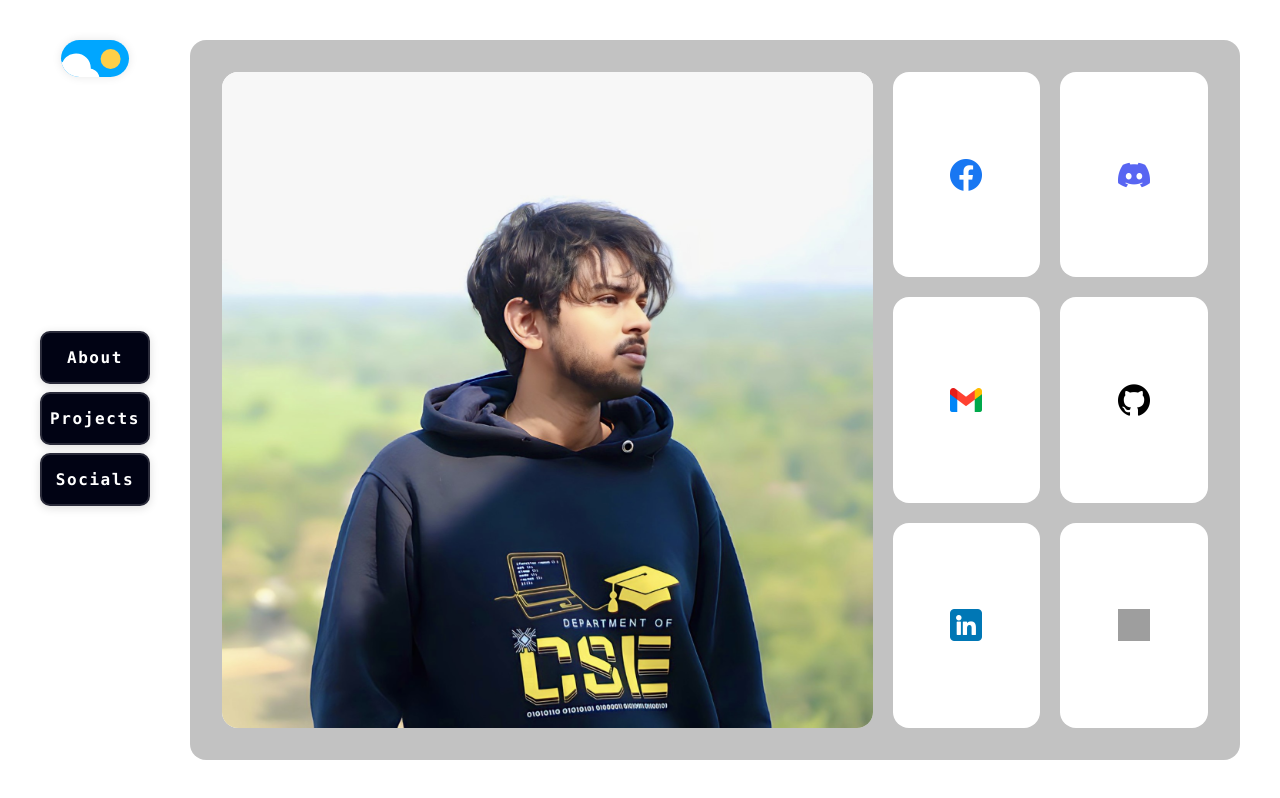
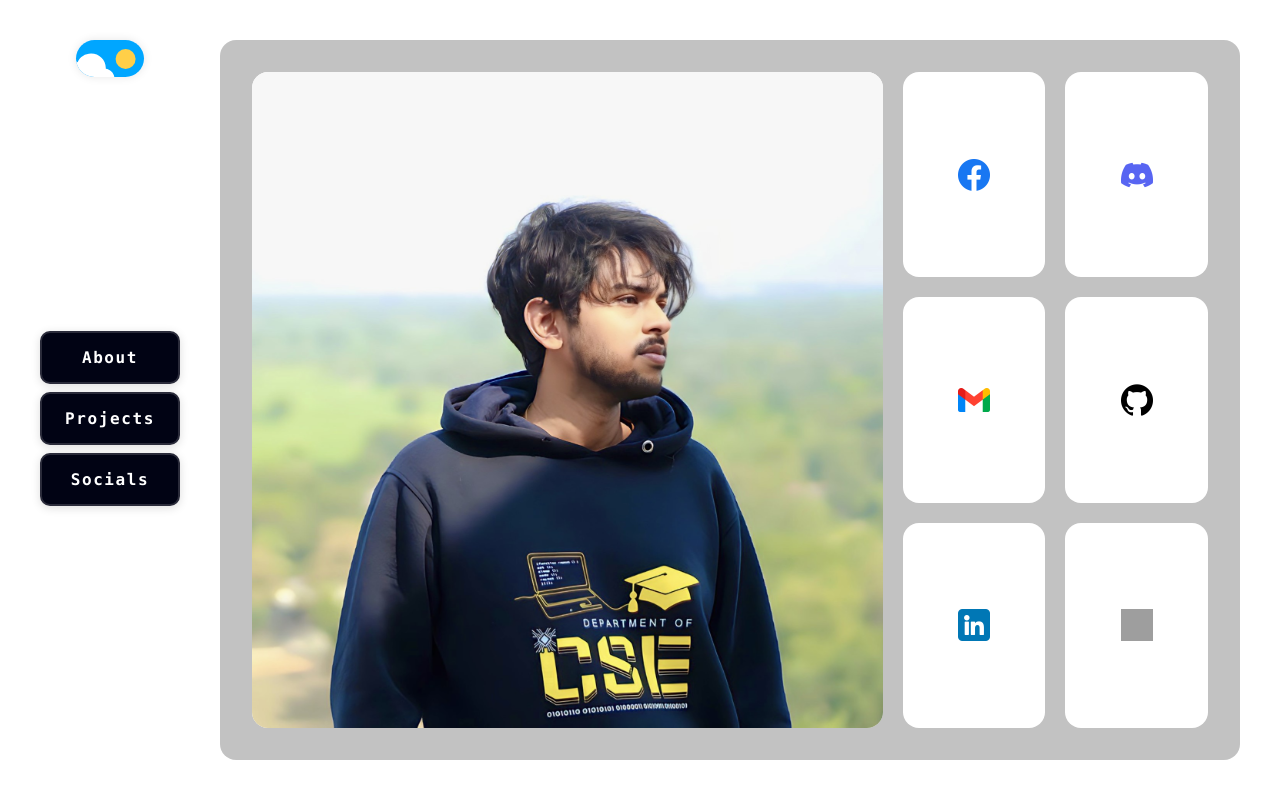
Before and after one commit to RabbitFactory/My_Portfolio, a React (Vite) app: page /socials in a window 1280 px wide. Built offline with nearby package versions, Linux system fonts and the light colour scheme; grey boxes are pictures that could not be loaded.

Commit message:
fixed the font issue

```diff
--- a/src/components/Buttons.jsx
+++ b/src/components/Buttons.jsx
@@ -1,14 +1,19 @@
 import styled from 'styled-components';
+import PropTypes from 'prop-types';
 
 const Button = ({ label }) => {
   return (
     <StyledWrapper>
       <button className="ui-btn">
-      <span>{label}</span>
+        <span>{label}</span>
       </button>
     </StyledWrapper>
   );
-}
+};
+
+Button.propTypes = {
+  label: PropTypes.string.isRequired,
+};
 
 const StyledWrapper = styled.div`
   .ui-btn {
@@ -23,15 +28,12 @@ const StyledWrapper = styled.div`
     --hover-btn-color: #FAC921;
     --default-btn-color: #fff;
     --font-size: 16px;
-    /* 👆 this field should not be empty */
     --font-weight: 600;
-    --font-family: Menlo,Roboto Mono,monospace;
+    --font-family: Menlo, Roboto Mono, monospace;
   }
 
-  /* button settings 👆 */
-
   .ui-btn {
-  width: 110px;
+    width: 140px;
     box-sizing: border-box;
     padding: var(--btn-padding);
     display: flex;
@@ -56,121 +58,46 @@ const StyledWrapper = styled.div`
     background: inherit;
   }
 
-  .ui-btn span::before {
-    box-sizing: border-box;
-    position: absolute;
-    content: "";
-    background: inherit;
-  }
-
   .ui-btn:hover, .ui-btn:focus {
     background: var(--btn-default-bg);
     box-shadow: 0px 0px 10px 0px #FAC921;
     border: 2px solid #FAC921;
-    ;
   }
 
   .ui-btn:hover span, .ui-btn:focus span {
     color: var(--hover-btn-color);
   }
 
-  .ui-btn:hover span::before, .ui-btn:focus span::before {
-    animation: chitchat linear both var(--btn-animation-duration);
+  @keyframes chitchat {
+    0% { content: "#"; }
+    5% { content: "."; }
+    10% { content: "^{"; }
+    15% { content: "-!"; }
+    20% { content: "#$_"; }
+    25% { content: "№:0"; }
+    30% { content: "#{+."; }
+    35% { content: "@}-?"; }
+    40% { content: "?{4@%"; }
+    45% { content: "=.,^!"; }
+    50% { content: "?2@%"; }
+    55% { content: "\;1}]"; }
+    60% { content: "?{%:%"; }
+    65% { content: "|{f[4"; }
+    70% { content: "{4%0%"; }
+    75% { content: "'1_0<"; }
+    80% { content: "{0%"; }
+    85% { content: "]>'"; }
+    90% { content: "4"; }
+    95% { content: "2"; }
+    100% { content: ""; }
   }
 
-  @keyframes chitchat {
-    0% {
-      content: "#";
+  @media (max-width: 480px) {
+    .ui-btn {
+      width: 110px;
+      font-size: 14px;
     }
-
-    5% {
-      content: ".";
-    }
-
-    10% {
-      content: "^{";
-    }
-
-    15% {
-      content: "-!";
-    }
-
-    20% {
-      content: "#$_";
-    }
-
-    25% {
-      content: "№:0";
-    }
-
-    30% {
-      content: "#{+.";
-    }
-
-    35% {
-      content: "@}-?";
-    }
-
-    40% {
-      content: "?{4@%";
-    }
-
-    45% {
-      content: "=.,^!";
-    }
-
-    50% {
-      content: "?2@%";
-    }
-
-    55% {
-      content: "\;1}]";
-    }
-
-    60% {
-      content: "?{%:%";
-      right: 0;
-    }
-
-    65% {
-      content: "|{f[4";
-      right: 0;
-    }
-
-    70% {
-      content: "{4%0%";
-      right: 0;
-    }
-
-    75% {
-      content: "'1_0<";
-      right: 0;
-    }
-
-    80% {
-      content: "{0%";
-      right: 0;
-    }
-
-    85% {
-      content: "]>'";
-      right: 0;
-    }
-
-    90% {
-      content: "4";
-      right: 0;
-    }
-
-    95% {
-      content: "2";
-      right: 0;
-    }
-
-    100% {
-      content: "";
-      right: 0;
-    }
-  }`;
+  }
+`;
 
 export default Button;
```
